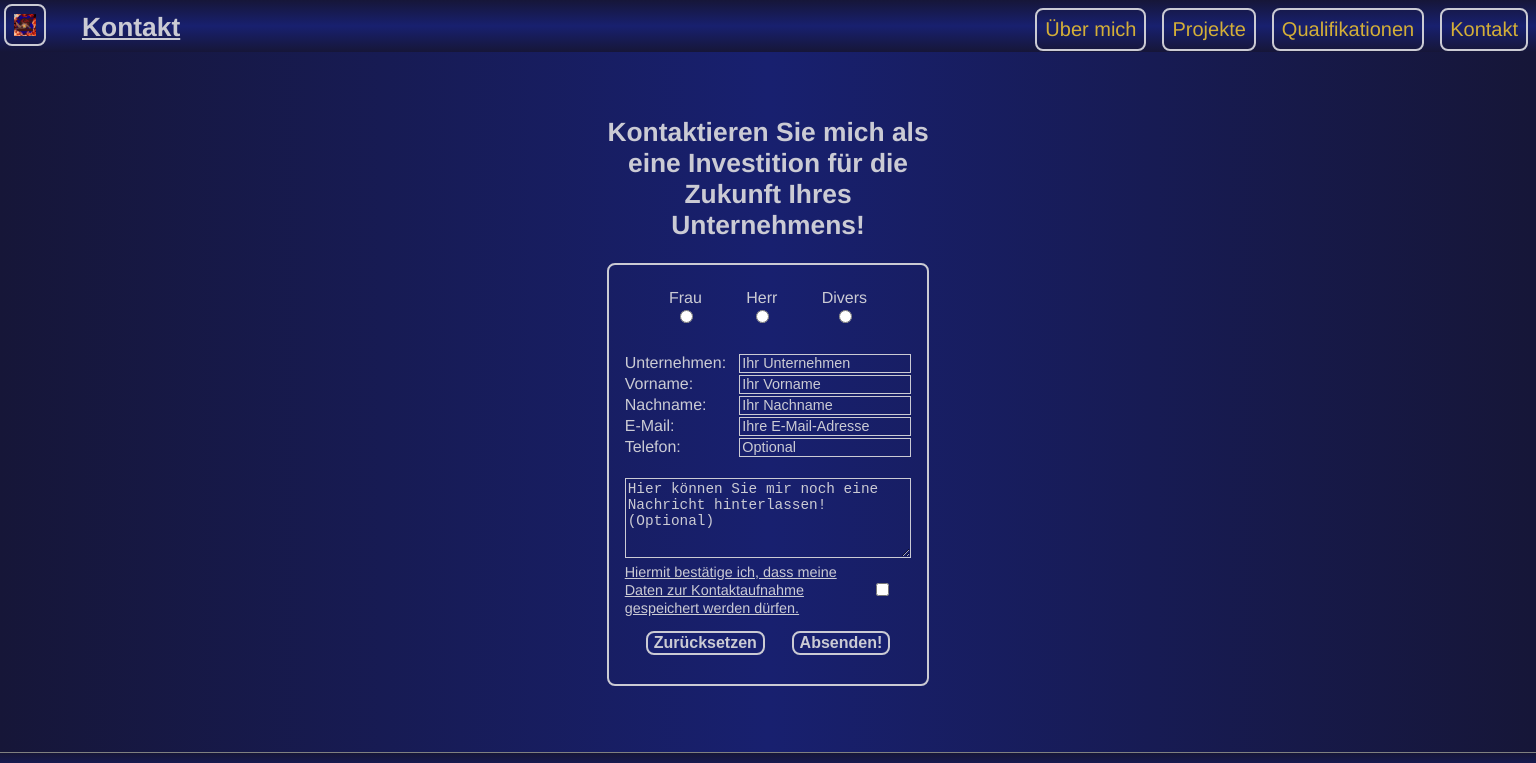
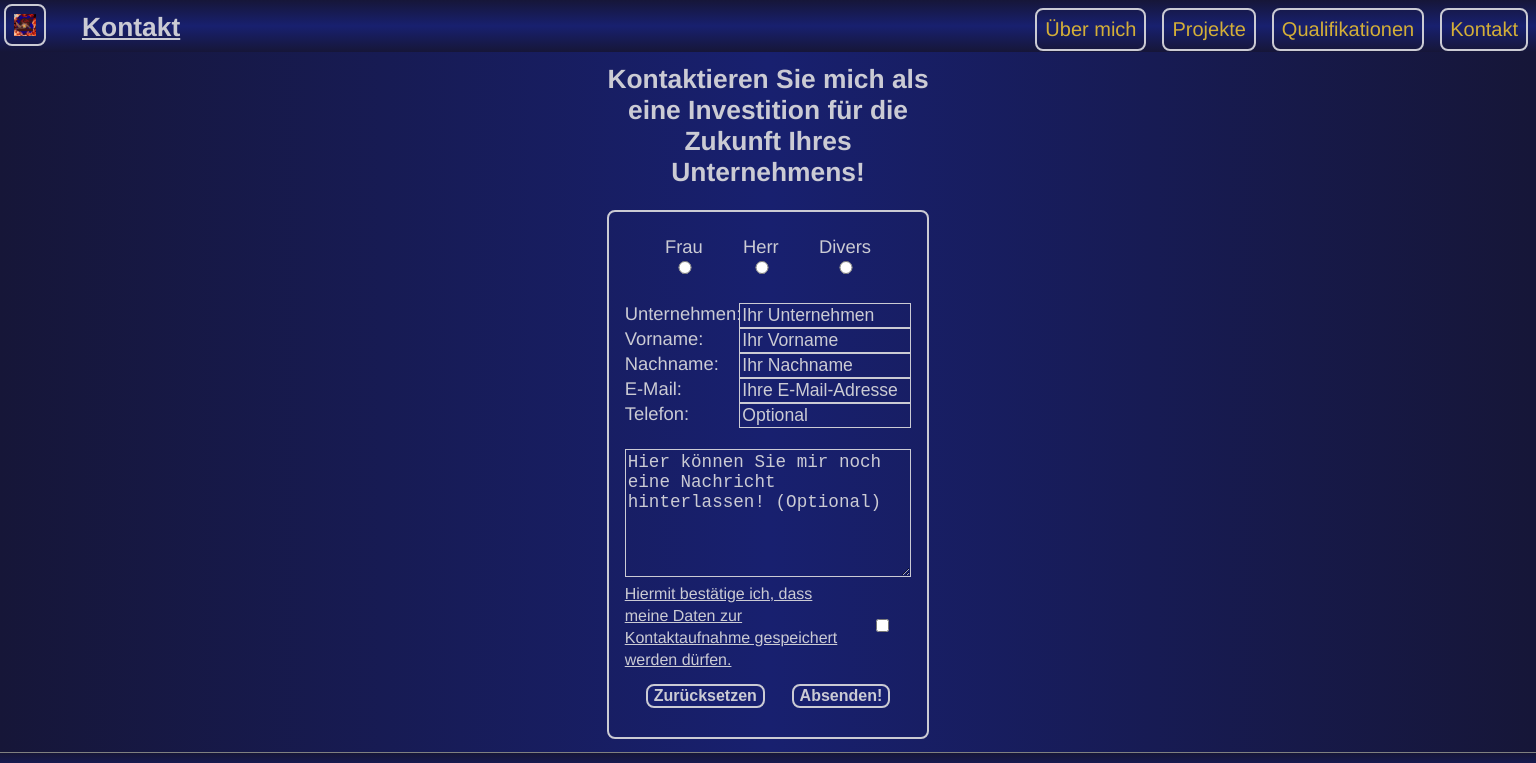
Before and after one commit to LarsOFinke/MyPortfolio, an Angular app in the folder frontend/: page /contact in a window 1536 px wide. Shown: the top 763 px of the page. Built offline with nearby package versions, Linux system fonts and the light colour scheme.

Commit message:
Updated big viewport CSS text sizes.

```diff
--- a/frontend/src/app/components/contact-page/form/contact-form.component.css
+++ b/frontend/src/app/components/contact-page/form/contact-form.component.css
@@ -39,9 +39,25 @@ input[type="checkbox"] {
   flex-direction: row;
 }
 
-@media (min-width: 768) {
+@media (min-width: 768px) {
   textarea {
-    width: 50%;
     height: 8rem;
   }
 }
+
+@media (min-width: 1399px) {
+  form label {
+    font-size: 1.15rem;
+  }
+  label u {
+    font-size: 1rem;
+  }
+  input {
+    font-size: 1.1rem;
+  }
+  ::placeholder {
+    color: var(--grey);
+    font-size: 1.1rem;
+    font-weight: 500;
+  }
+}
--- a/frontend/src/app/components/contact-page/form/contact-form.component.ts
+++ b/frontend/src/app/components/contact-page/form/contact-form.component.ts
@@ -36,7 +36,6 @@ export class ContactFormComponent {
       message: this.message,
       tosAccepted: this.tosAccepted,
     };
-    console.log('Contact Form submitting form data: ', payload);
     this.contactService.sendNewContact(payload).subscribe({
       next: (response: any) => {
         this.msg = response.message;
--- a/frontend/src/app/services/contact.service.ts
+++ b/frontend/src/app/services/contact.service.ts
@@ -10,7 +10,6 @@ export class ContactService {
   constructor(private httpClient: HttpClient) {}
 
   sendNewContact(payload: ContactData) {
-    console.log('ContactService received payload: ', payload);
     return this.httpClient.post(
       `${currentEnvironment.api_url}/new_contact`,
       payload
--- a/frontend/src/styles.css
+++ b/frontend/src/styles.css
@@ -35,7 +35,12 @@ body {
   min-width: 300px;
   width: 100%;
   height: 100%;
-  background: linear-gradient(90deg, var(--dark-blue), var(--navy-blue), var(--dark-blue));
+  background: linear-gradient(
+    90deg,
+    var(--dark-blue),
+    var(--navy-blue),
+    var(--dark-blue)
+  );
   color: var(--grey);
   font-family: "Franklin Gothic Medium", "Roboto", Arial, sans-serif;
 }
@@ -278,9 +283,13 @@ a:visited {
   }
 }
 
-@media (min-width: 1400px) {
+@media (min-width: 1399px) {
   body {
     font-size: 1.1rem;
+  }
+
+  p {
+    font-size: 1.15rem;
   }
 
   .custom-wrapper {
```
